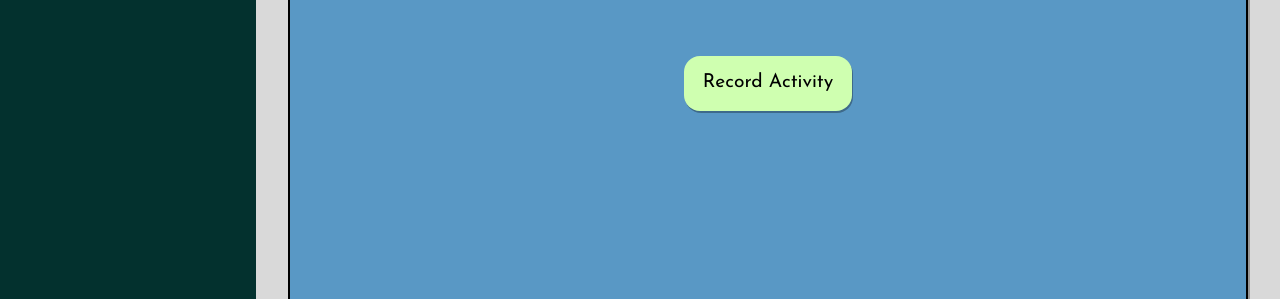
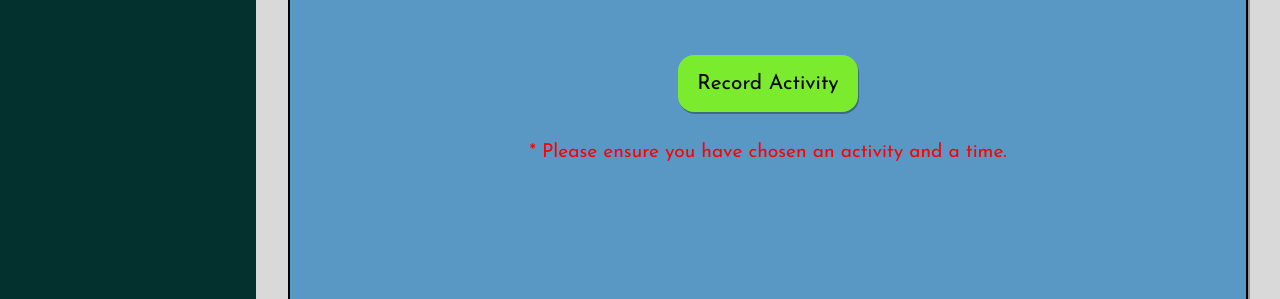
Before and after one commit to danboyce92/Productivity-Tracker-App, a React (Vite) app in the folder ProductivityTracker/: page /input in a window 1280 px wide. Both pictures are taken after a click on the button "Record Activity". Shown: the part 390-689 px from the top of the page. Built offline with nearby package versions, Linux system fonts and the light colour scheme; no server answers; a web font is replaced by a local one.

Commit message:
Activity input page error and success msg done

```diff
--- a/ProductivityTracker/src/components/ActivitiesEdit.tsx
+++ b/ProductivityTracker/src/components/ActivitiesEdit.tsx
@@ -1,7 +1,7 @@
 import { useState, useEffect } from "react";
 import ToggleButton from "./ToggleButton";
 import { createActivity } from "../api/createActivity";
-import { Activity } from "../api/GetActivities";
+import { Activity } from "../api/getActivities";
 
 
 interface ChildProps {
--- a/ProductivityTracker/src/components/ActivitiesInput.tsx
+++ b/ProductivityTracker/src/components/ActivitiesInput.tsx
@@ -2,7 +2,7 @@ import { useState } from 'react';
 
 import DropdownActivity from "./DropdownActivity";
 import DropdownTime from "./DropdownTime";
-import { Activity } from '../api/GetActivities';
+import { Activity } from '../api/getActivities';
 import { createRecord } from '../api/createRecord';
 
 interface ChildProps {
@@ -25,6 +25,8 @@ const ActivitiesInput: React.FC<ChildProps> = ({ activityObject }) => {
     value: "Select Time",
     label: 'Select Time'
   });
+  const [successMsg, setSuccessMsg] = useState('success-msg-inactive');
+  const [emptyFieldError, setEmptyFieldError] = useState('empty-field-error-inactive');
 
   const handleActivityChange = (selectedActivity: string) => {
     setActivityName(selectedActivity);
@@ -59,11 +61,17 @@ const ActivitiesInput: React.FC<ChildProps> = ({ activityObject }) => {
       const foundActivity = activityObject.find((element) => element.name == activityName);
       await createRecord(activityName, foundActivity?.category, activityTime, now)
 
+      setSuccessMsg('success-msg');
+
       //Need to reset dropdowns after successfully adding
       handleActivityReset();
+      setEmptyFieldError('empty-field-error-inactive');
+      setTimeout(() => {
+        setSuccessMsg('success-msg-inactive');
+      }, 3000);
 
     } else {
-      console.log("Error, you need to enter a value for both activity and time.")
+      setEmptyFieldError('empty-field-error');
     }
   }
 
@@ -74,6 +82,8 @@ const ActivitiesInput: React.FC<ChildProps> = ({ activityObject }) => {
         <div id="activity-dropdown"><DropdownActivity activityObject={activityObject} onActivityChange={handleActivityChange} selection={selection} onSelectChange={triggerSetSelection} /></div>
         <div id="time-dropdown"><DropdownTime onTimeChange={handleTimeChange} timeSelection={timeSelection} onSelectChange={triggerTimeSelection} /></div>
         <button id="record-button">Record Activity</button>
+        <div id={emptyFieldError}>* Please ensure you have chosen an activity and a time.</div>
+      <div id={successMsg}>Activity successfully recorded!</div>
       </form>
     </div>
   )
--- a/ProductivityTracker/src/sass/pages/activities-input.scss
+++ b/ProductivityTracker/src/sass/pages/activities-input.scss
@@ -59,25 +59,51 @@
 
     #record-button {
       @include grid-position(1, 3, 3, 4);
-      background-color: #CFFFB0;
+      background-color: #7aec2d;
       border-radius: 1rem;
       padding: .8rem 1.2rem;
       box-shadow: 1px 2px rgba(0, 0, 0, .3);
-
       margin: auto;
-      transition-property: background-color, translateX, color, box-shadow;
-      transition-duration: 0.5s;
-      transition-timing-function: ease-in-out;
+      transition: all 0.3s ease-in-out;
     }
     #record-button:hover {
       color: white;
-      background-color: #a2f46c;
-
+      background-color: #64f006;
+      scale: 1.1;
       box-shadow: 2px 3px rgba(255, 255, 255, 0.6);
 
     }
     #record-button:active {
       transform: scale(0.98);
+    }
+
+    #empty-field-error {
+      @include grid-position(1, 3, 4, 5);
+      color: red;
+      text-align: center;
+      position: relative;
+    }
+    #empty-field-error-inactive {
+      visibility: hidden;
+      position: absolute;
+    }
+
+    #success-msg {
+      @include grid-position(1, 3, 4, 5);
+      color: #64f006;
+      text-decoration: underline;
+      text-align: center;
+      border: 1px solid #64f006;
+      margin: auto;
+      margin-top: 15px;
+      padding: .5rem .8rem;
+      border-radius: 5px;
+      opacity: 1;
+      transition: opacity .3s ease-in-out;
+    }
+    #success-msg-inactive {
+      position: absolute;
+      opacity: 0;
     }
   }
 
```
